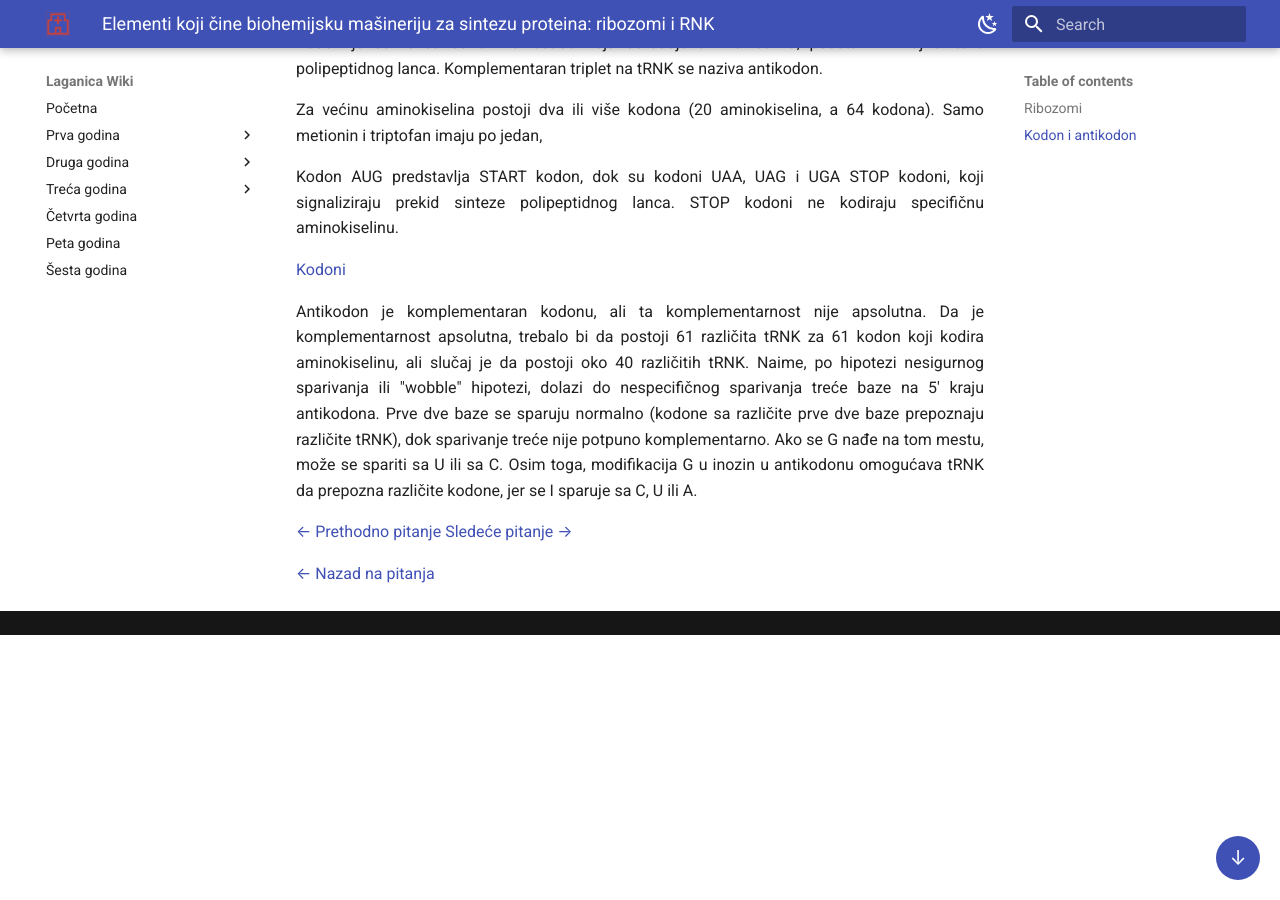
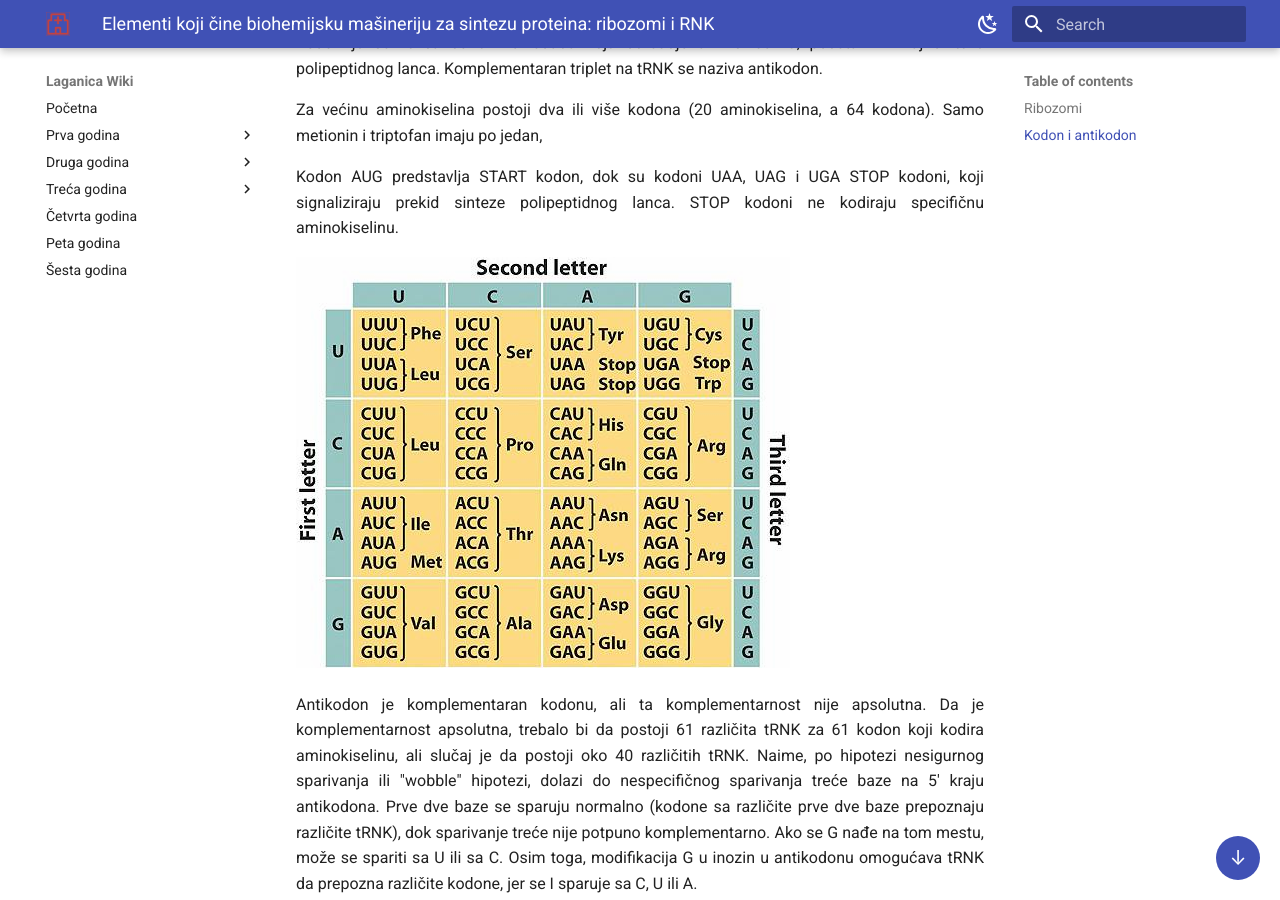
Before and after one commit to Goga-NG/laganica-wiki, an MkDocs documentation site: the page built from docs/druga-godina/medicinska-biohemija/proteini/elementi-koji-cine-biohemijsku-masineriju-za-sintezu-proteina-ribozomi-i-rnk.md, in a window 1280 px wide and 900 px high, scrolled down 722 px. Built offline with MkDocs 1.6.1 and Material for MkDocs 9.7.7, drawn with Linux system fonts in a browser that asks for light colours.

Commit message:
dodata slika

```diff
--- a/docs/druga-godina/medicinska-biohemija/proteini/elementi-koji-cine-biohemijsku-masineriju-za-sintezu-proteina-ribozomi-i-rnk.md
+++ b/docs/druga-godina/medicinska-biohemija/proteini/elementi-koji-cine-biohemijsku-masineriju-za-sintezu-proteina-ribozomi-i-rnk.md
@@ -22,7 +22,7 @@ Za većinu aminokiselina postoji dva ili više kodona (20 aminokiselina, a 64 ko
 
 Kodon AUG predstavlja START kodon, dok su kodoni UAA, UAG i UGA STOP kodoni, koji signaliziraju prekid sinteze polipeptidnog lanca. STOP kodoni ne kodiraju specifičnu aminokiselinu.
 
-[Kodoni](slike/kodoni.PNG)
+![Kodoni](slike/kodoni.PNG)
 
 Antikodon je komplementaran kodonu, ali ta komplementarnost nije apsolutna. Da je komplementarnost apsolutna, trebalo bi da postoji 61 različita tRNK za 61 kodon koji kodira aminokiselinu, ali slučaj je da postoji oko 40 različitih tRNK.
 Naime, po hipotezi nesigurnog sparivanja ili "wobble" hipotezi, dolazi do nespecifičnog sparivanja treće baze na 5' kraju antikodona.
```
